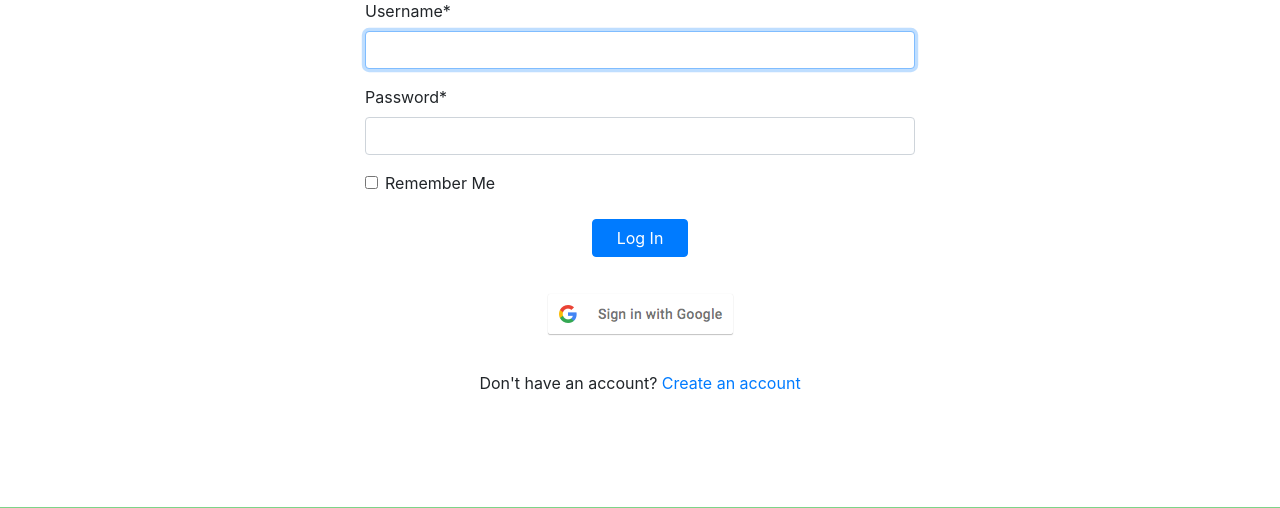
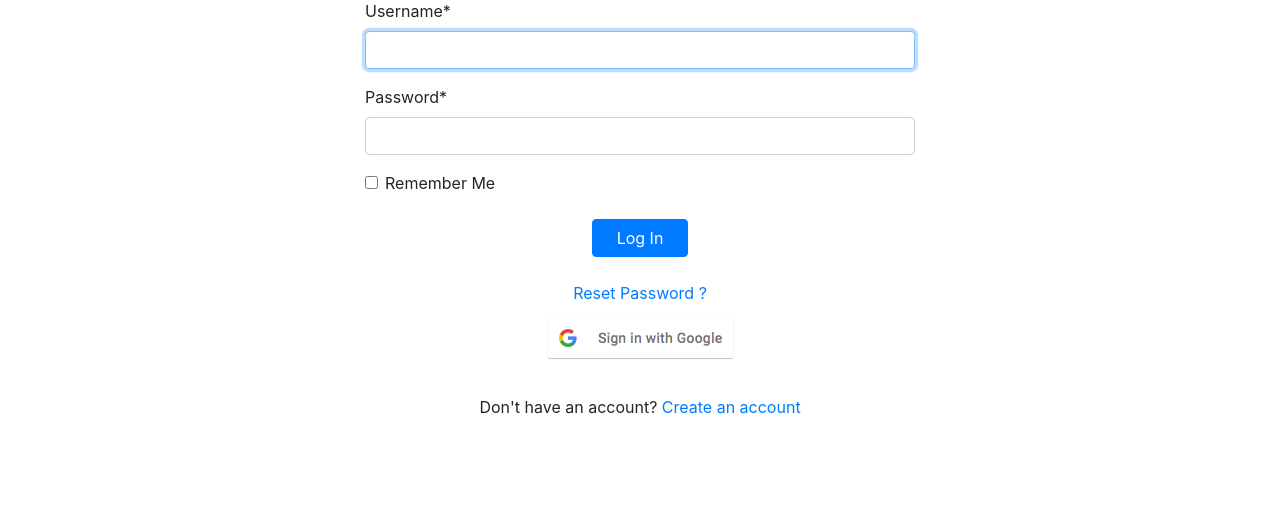
Before and after one commit to itsrcx/online-book-store, a Django app: page /accounts/login/ in a window 1280 px wide. Shown: the part 151-659 px from the top of the page. Run offline with Django 4.2, Linux system fonts and the light colour scheme; some libraries are stand-ins or nearby versions.

Commit message:
added reset password templates

```diff
--- a/src/members/templates/registration/login.html
+++ b/src/members/templates/registration/login.html
@@ -41,6 +41,7 @@
             <button class="btn px-4 btn-primary" type="submit">Log In</button>
         </div>
         <br>
+        <div class="text-center"><a class="text-center" href="#">Reset Password ?</a></div>
         {% if form.errors %}
         <p class="text-center"><b>Invalid Username or Password.</b> <span class="text-danger">Please try again.</span></p>
         {% endif %}
--- a/src/members/urls.py
+++ b/src/members/urls.py
@@ -1,8 +1,13 @@
 from django.contrib import admin
 from django.urls import path
 from .views import UserRegistraion, CustomLoginView
+from django.contrib.auth import views as auth_views
 
 urlpatterns = [
     path('register/', UserRegistraion.as_view(), name='signup'),
     path('login/', CustomLoginView.as_view(), name='login'),
+    path('reset_password/', auth_views.PasswordResetView.as_view(), name='reset_password'),
+    path('reset_password_sent/', auth_views.PasswordResetDoneView.as_view(), name='password_reset_done'),
+    path('reset/<uidb64>/<token>/', auth_views.PasswordResetConfirmView.as_view(), name='password_reset_confirm'),
+    path('reset_password_complete/', auth_views.PasswordResetCompleteView.as_view(), name='password_reset_complete'),
 ]
```
Also changed, not shown: src/db.sqlite3.
